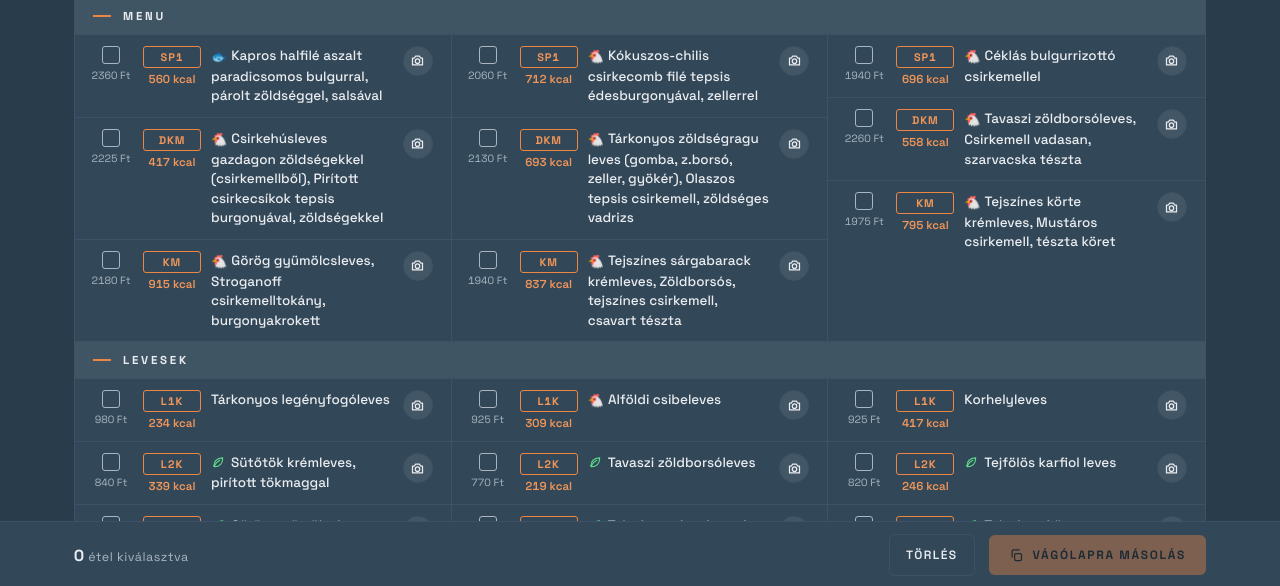
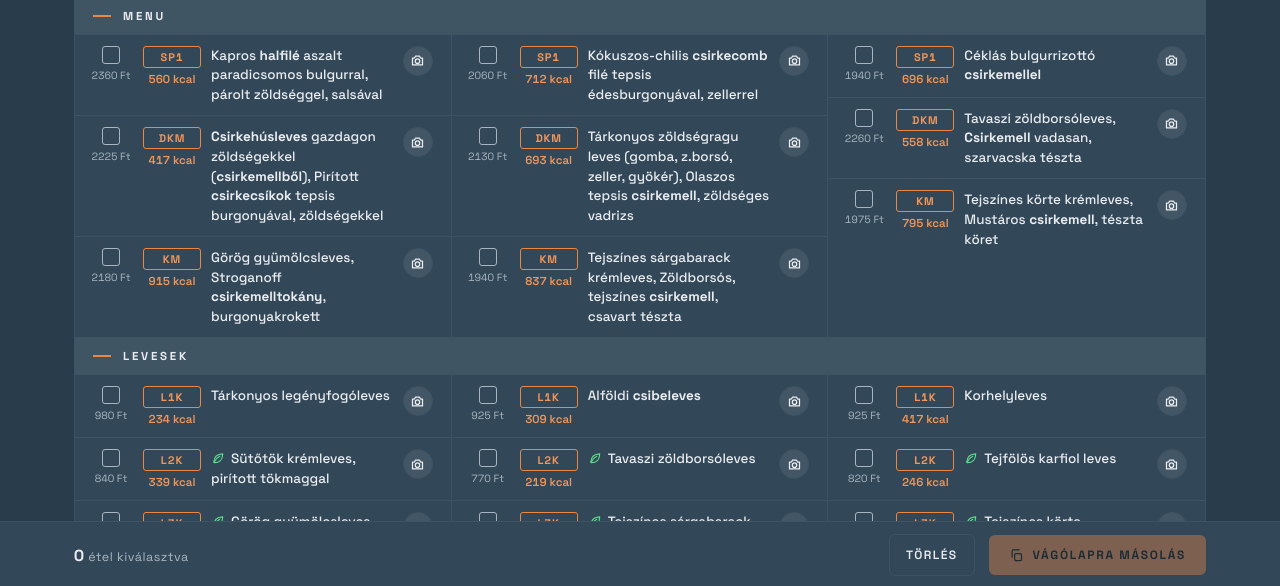
Before and after one commit to lbiri84/interfood-menu, a plain HTML site: page index.html in a window 1280 px wide. Shown: the part 212-798 px from the top of the page. Drawn offline with Linux system fonts and the light colour scheme.

Commit message:
Hústípus ikonok helyett újra vastagon szedett húsfajta; a levél marad
Co-Authored-By: Claude Sonnet 5.5 <noreply@anthropic.com>
Claude-Session: https://claude.ai/code/session_01H1wmoU7kz5P52YL5bgJD7D

```diff
--- a/index.html
+++ b/index.html
@@ -395,7 +395,7 @@
     button.copy, button.clear { padding-left: 14px; padding-right: 14px; }
   }
 
-  .name .ico { font-size: 13px; margin-right: 4px; vertical-align: -1px; }
+  .name strong { font-weight: 700; }
   .name .leaf { color: #5fe08c; margin-right: 6px; vertical-align: -2px; flex: none; }
   .img-btn {
     align-self: start; flex: none; width: 30px; height: 30px; padding: 0;
@@ -495,34 +495,11 @@
     return mobileQuery.matches;
   }
 
-  // Hústípus-ikonok: csak ott, ahol a név egyértelműen megnevezi az állatot.
-  var MEAT_TYPES = [
-    { icon: "\uD83D\uDC16", title: "Sertés", re: /sertés|sertes|csülök|csülkös|tarja|oldalas|lapocka|karaj/ },
-    { icon: "\uD83D\uDC14", title: "Csirke", re: /csirke|csibe/ },
-    { icon: "\uD83E\uDD83", title: "Pulyka", re: /pulyka/ },
-    { icon: "\uD83E\uDD86", title: "Kacsa / liba", re: /kacsa|liba/ },
-    { icon: "\uD83D\uDC04", title: "Marha / borjú", re: /marha|borjú/ },
-    { icon: "\uD83D\uDC11", title: "Bárány", re: /bárány/ },
-    { icon: "\uD83D\uDC1F", title: "Hal", re: /hal|lazac|harcsa|pisztráng|ponty/ }
-  ];
-  var PIG_SIDE_RE = /sonka|bacon|szalonna/; // csak akkor jelzi a sertést, ha más hús nincs a névben
-  function meatIcons(name) {
-    var n = name.toLowerCase();
-    var found = [];
-    MEAT_TYPES.forEach(function (t) {
-      var m = t.re.exec(n);
-      if (m) found.push({ t: t, at: m.index });
-    });
-    if (!found.length && PIG_SIDE_RE.test(n)) found.push({ t: MEAT_TYPES[0], at: 0 });
-    found.sort(function (x, y) { return x.at - y.at; });
-    return found.map(function (f) {
-      return "<span class=\"ico\" role=\"img\" aria-label=\"" + f.t.title + "\" title=\"" + f.t.title + "\">" + f.t.icon + "</span>";
-    }).join("");
-  }
+  var MEAT_RE = /[\p{L}]*(?:csirke|csibe|marha|sertés|sertes|pulyka|kacsa|liba|bárány|borjú|hal|lazac|harcsa|pisztráng|ponty|szalonna|bacon|kolbász|virsli|sonka|felvágott|csülök|hús|tarja|oldalas|lapocka|kebab|gyros|pacal)[\p{L}]*/giu;
   var LEAF_SVG = "<svg class=\"leaf\" width=\"14\" height=\"14\" viewBox=\"0 0 24 24\" fill=\"none\" stroke=\"currentColor\" stroke-width=\"2\" stroke-linecap=\"round\" stroke-linejoin=\"round\" role=\"img\" aria-label=\"Húsmentes\"><title>Húsmentes</title><path d=\"M5 19c0-8 5-14 15-14 0 10-6 15-14 15\"/><path d=\"M5 19c3-5 6-8 10-10\"/></svg>";
   function nameHtml(it) {
-    var h = esc(it.name);
-    return (it.veg ? LEAF_SVG : meatIcons(it.name)) + h;
+    var h = esc(it.name).replace(MEAT_RE, "<strong>$&</strong>");
+    return it.veg ? LEAF_SVG + h : h;
   }
 
   function buildFoodRow(it, day) {
```
